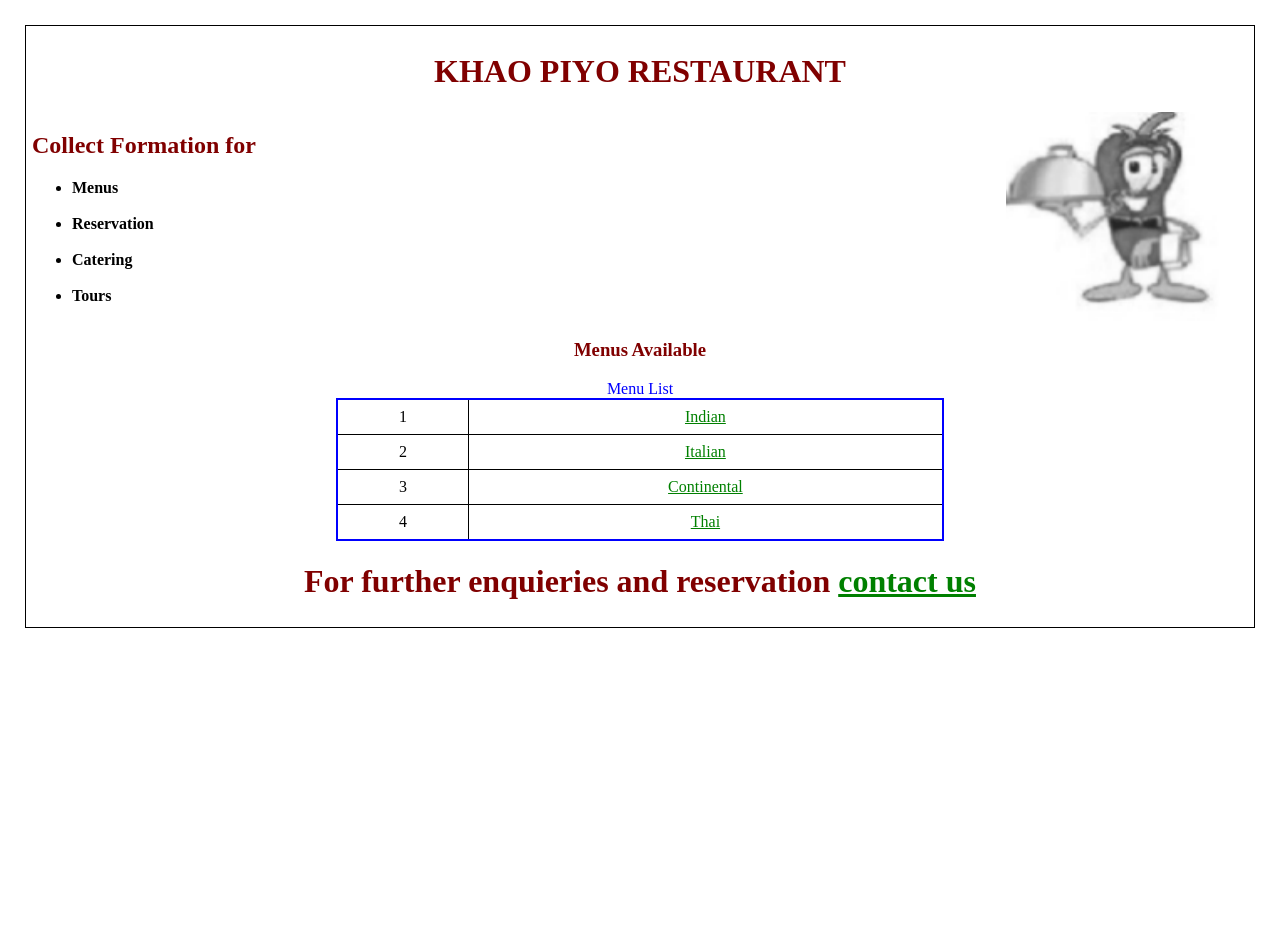
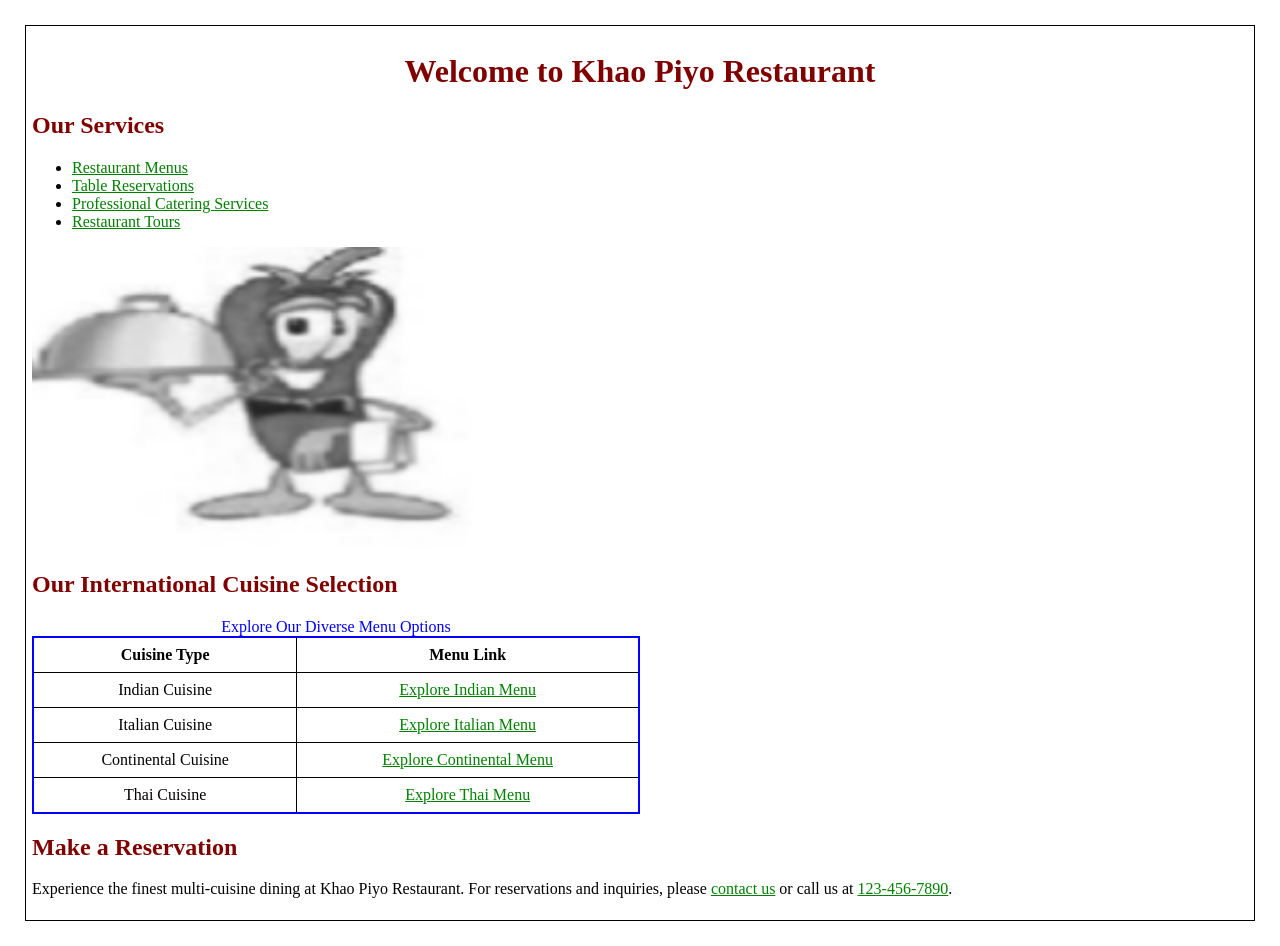
Before and after one commit to UnivDir/UnivDir.github.io, a plain HTML site: page index.html in a window 1280 px wide. Before the commit the page ends 800 px from the top, so only its background shows below. Drawn offline with Linux system fonts and the light colour scheme.

Commit message:
seo friendly

```diff
--- a/index.html
+++ b/index.html
@@ -5,6 +5,14 @@
   <meta charset="UTF-8">
   <meta name="viewport" content="width=device-width, initial-scale=1.0">
   <title>eat healthy live healthy</title>
+
+  <meta charset="UTF-8">
+  <meta name="viewport" content="width=device-width, initial-scale=1.0">
+  <meta name="description"
+    content="Khao Piyo Restaurant - Authentic Indian, Italian, Continental & Thai cuisine. Make reservations, explore our menus, and book catering services in [Location].">
+  <meta name="keywords"
+    content="Khao Piyo Restaurant, Indian food, Italian cuisine, Continental dishes, Thai food, restaurant reservation, catering services">
+  <title>Khao Piyo Restaurant | Multi-Cuisine Restaurant & Catering Services</title>
 
   <style>
     body {
@@ -82,46 +90,66 @@
 </head>
 
 <body>
-  <h1>KHAO PIYO RESTAURANT</h1>
-  <div class="mid">
-    <div>
-      <h2>Collect Formation for</h2>
-      <ul style="font-weight: bold;">
-        <li>Menus</li>
-        <br />
-        <li>Reservation</li>
-        <br />
-        <li>Catering</li>
-        <br />
-        <li>Tours</li>
+  <header>
+    <h1>Welcome to Khao Piyo Restaurant</h1>
+  </header>
+
+  <main>
+    <section class="services">
+      <h2>Our Services</h2>
+      <nav aria-label="Primary services">
+        <ul>
+          <li><a href="#menus">Restaurant Menus</a></li>
+          <li><a href="#reservation">Table Reservations</a></li>
+          <li><a href="#catering">Professional Catering Services</a></li>
+          <li><a href="#tours">Restaurant Tours</a></li>
         </ul>
-    </div>
-    <img src="./image.png" alt="pepar">
-  </div>
-  <div class="bott">
-    <h3>Menus Available</h3>
-    <table>
-      <caption>Menu List</caption>
+      </nav>
+      <img src="./image.png" alt="Khao Piyo Restaurant Interior View" width="500" height="300">
+    </section>
+
+    <section id="menus" class="menu-section">
+      <h2>Our International Cuisine Selection</h2>
+      <nav aria-label="Restaurant menus">
+        <table class="menu-table">
+          <caption>Explore Our Diverse Menu Options</caption>
+          <thead>
             <tr>
-        <td>1</td>
-        <td><a href="one.html">Indian</a></td>
+              <th scope="col">Cuisine Type</th>
+              <th scope="col">Menu Link</th>
+            </tr>
+          </thead>
+          <tbody>
+            <tr>
+              <td>Indian Cuisine</td>
+              <td><a href="indian-menu.html" title="View Indian Menu">Explore Indian Menu</a></td>
             </tr>
             <tr>
-        <td>2</td>
-        <td><a href="two.html">Italian</a></td>
+              <td>Italian Cuisine</td>
+              <td><a href="italian-menu.html" title="View Italian Menu">Explore Italian Menu</a></td>
             </tr>
             <tr>
-        <td>3</td>
-        <td><a href="three.html">Continental</a></td>
+              <td>Continental Cuisine</td>
+              <td><a href="continental-menu.html" title="View Continental Menu">Explore Continental Menu</a></td>
             </tr>
             <tr>
-        <td>4</td>
-        <td><a href="four.html">Thai</a></td>
+              <td>Thai Cuisine</td>
+              <td><a href="thai-menu.html" title="View Thai Menu">Explore Thai Menu</a></td>
             </tr>
+          </tbody>
         </table>
-  </div>
+      </nav>
+    </section>
+  </main>
 
-  <h1>For further enquieries and reservation <a href="./" target="_blank">contact us</a></h1>
+  <footer>
+    <section class="contact-section">
+      <h2>Make a Reservation</h2>
+      <p>Experience the finest multi-cuisine dining at Khao Piyo Restaurant. For reservations and inquiries, please <a
+          href="contact.html" target="_blank" rel="noopener">contact us</a> or call us at <a
+          href="tel:+1234567890">123-456-7890</a>.</p>
+    </section>
+  </footer>
 </body>
 
 </html>
```
Lines whose indentation alone changed are shown as unchanged.
